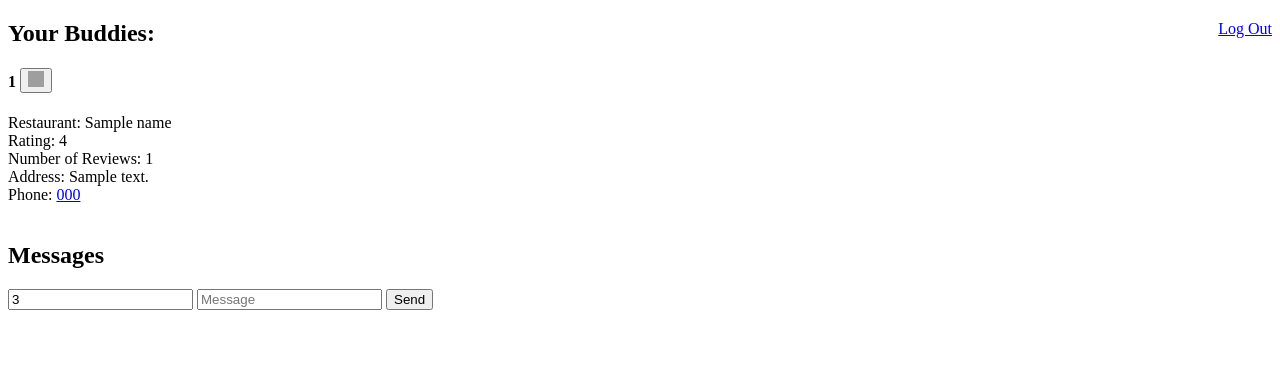
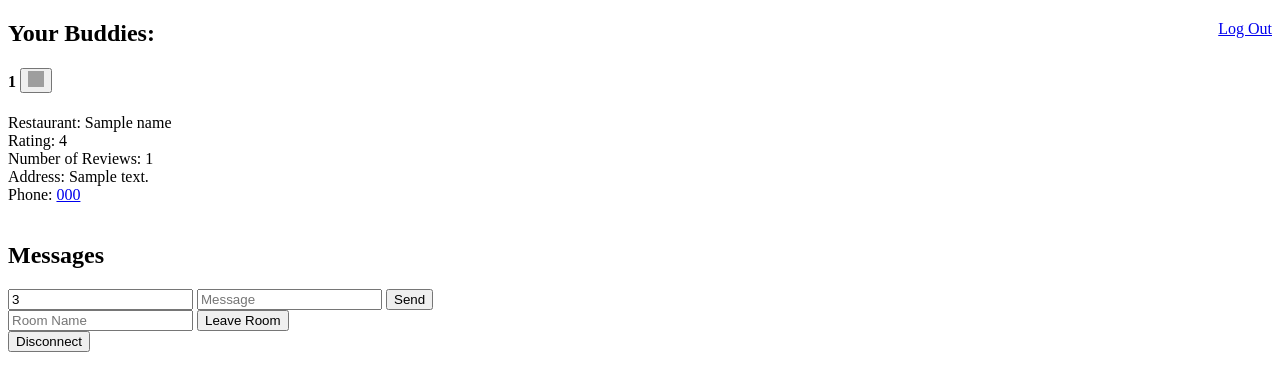
Before and after one commit to nochemargarita/Munch-Buddy, a Flask app: template templates/munchbuddies.html in a window 1280 px wide. Shown: the top 391 px of the page. Run offline with Flask 2, Linux system fonts and the light colour scheme; the template is opened without the code that fills it: most values are stand-ins (such as "Sample title", 1, 10 or a date in 2020); some libraries are stand-ins or nearby versions; grey boxes are pictures that could not be loaded.

Commit message:
User can now leave room and message other people.

```diff
--- a/server.py
+++ b/server.py
@@ -4,7 +4,7 @@ from flask import Flask, render_template, request, flash, redirect, session
 from werkzeug.security import generate_password_hash, check_password_hash
 from model import connect_to_db, db, User, Like, Restaurant, Category, Message, MessageSession, RestaurantCategory
 import pearson_algorithm
-from flask_socketio import SocketIO, emit, disconnect, join_room, rooms
+from flask_socketio import SocketIO, emit, disconnect, join_room, leave_room, rooms
 from random import choice
 # import os
 # from datacollector import get_rest_alias_id
@@ -139,53 +139,28 @@ def selected_categories():
     return redirect('/munchbuddies')
 
 
-def create_session(sess):
-
-    # sess = session.get('user_id')
-
-    for match in pearson_algorithm.get_the_match(sess):
-        pair = MessageSession.query.filter( ((MessageSession.from_user_id == sess) |
-                                            (MessageSession.from_user_id == match)) &
-                                            ((MessageSession.to_user_id == match) |
-                                            (MessageSession.to_user_id == sess)) ).first()
-        if not pair:
-            new_pair = MessageSession(from_user_id=sess, to_user_id=match)
-            db.session.add(new_pair)
-
-    db.session.commit()
-
-
 @app.route('/munchbuddies')
 def show_buddies():
     """Directs user to a page with list of people who matched his/her choice of categories."""
     sess = session.get('user_id')
-    # q_name = User.query.filter(User.user_id == sess).first()
-    # name = q_name.fname
-    create_session(sess)
+
     if sess:
         results = pearson_algorithm.get_all_restaurants(sess)
         matches = {}
         for user_id, restaurant in results.iteritems():
                 user = User.query.filter(User.user_id == user_id).first()
-                matches[user.user_id] = [user.fname, user.interests, choice(restaurant)]
+                sess_id = MessageSession.query.filter( ((MessageSession.from_user_id == sess) |
+                                            (MessageSession.from_user_id == user_id)) &
+                                            ((MessageSession.to_user_id == user_id) |
+                                            (MessageSession.to_user_id == sess)) ).first()
+                matches[user.user_id] = [user.fname, user.interests, sess_id.sess_id, choice(restaurant)]
 
-        return render_template('munchbuddies.html', matches=matches,  sess=sess, async_mode=socketio.async_mode)
+
+        pearson_algorithm.create_session(sess)
+        return render_template('munchbuddies.html', matches=matches, async_mode=socketio.async_mode)
 
     else:
         return redirect('/login')
-
-# @app.route('/munchbuddies/chat')
-# def chat_page():
-#     """Directs user to the chat page."""
-
-#     if sess:
-#         user = User.query.filter(User.user_id == sess).first()
-#         messages = Message.query.filter(user_id == sess)
-#         name = user.fname
-
-#         return render_template('chat.html', name=name, sess=sess, async_mode=socketio.async_mode)
-
-
 
 
 
@@ -213,6 +188,19 @@ def join(message):
 def send_room_message(message):
     emit('my_response', {'data': message['data']}, room=message['room'])
 
+
+@socketio.on('leave', namespace='/munchbuddies')
+def leave(message):
+    leave_room(message['room'])
+    emit('my_response',
+         {'data': 'In rooms: ' + ', '.join(rooms())})
+
+@socketio.on('disconnect_request', namespace='/munchbuddies')
+def disconnect_request():
+    emit('my_response',
+         {'data': 'Disconnected!'})
+    disconnect()
+
 if __name__ == "__main__":
     # set debug to True at the point of invoking the DebugToolbarExtension
     app.debug = True
--- a/templates/munchbuddies.html
+++ b/templates/munchbuddies.html
@@ -1,13 +1,12 @@
 {% extends 'base.html'%}
 {% block content %}
-    <meta id="curr_user" content="{{ sess }}">
 
     <a href="/logout" style="float:right">Log Out</a>
     {% if matches|length %}
     <h2>Your Buddies:</h2>
     {% for user in matches %}
 
-        <h4>{{ matches[user][0] }} <button class='user-id' target='{{ user }}'><img src="http://www.myiconfinder.com/uploads/iconsets/256-256-f269bbc2a3bd8805b0dccb6c36dd2fac.png" width="16" height="16"></button></h4>
+        <h4>{{ matches[user][0] }} <button class='user-id' target='{{ matches[user][2] }}'><img src="http://www.myiconfinder.com/uploads/iconsets/256-256-f269bbc2a3bd8805b0dccb6c36dd2fac.png" width="16" height="16"></button></h4>
 
         {% if matches[user][1] %}
             <i>Interests: {{ matches[user][0] }}</i>
@@ -15,15 +14,15 @@
         {% endif %}
 
         </form>
-        Restaurant: {{ matches[user][2]['rest_title'] }}
+        Restaurant: {{ matches[user][3]['rest_title'] }}
         <br>
-        Rating: {{ matches[user][2]['rating'] }}
+        Rating: {{ matches[user][3]['rating'] }}
         <br>
-        Number of Reviews: {{ matches[user][2]['num_reviews'] }}
+        Number of Reviews: {{ matches[user][3]['num_reviews'] }}
         <br>
-        Address: {{ matches[user][2]['address'] }}
+        Address: {{ matches[user][3]['address'] }}
         <br>
-        Phone: <a href="tel:{{ matches[user][2]['phone'] }}">{{ matches[user][2]['phone'] }}</a>
+        Phone: <a href="tel:{{ matches[user][3]['phone'] }}">{{ matches[user][3]['phone'] }}</a>
 
         <br><br>
 
@@ -36,6 +35,15 @@
             <input type="text" name="room_name" id="room_name" value='3'>
             <input type="text" name="room_data" id="room_data" placeholder="Message">
             <input type="submit" value="Send">
+        </form>
+
+        <form id="leave" method="POST" action='#'>
+            <input type="text" name="leave_room" id="leave_room" placeholder="Room Name">
+            <input type="submit" value="Leave Room">
+        </form>
+
+        <form id="disconnect" method="POST" action="#">
+            <input type="submit" value="Disconnect">
         </form>
 
     {% else %}
@@ -59,7 +67,7 @@
           // Callback function is invoked whenever the server emits data to the client.
           // data will be displayed in the Receive section of the page
             socket.on('my_response', function(msg) {
-                $('#log').append('<p>{{ sess }}: ' + msg.data + '</p>');
+                $('#log').append('<p>M: ' + msg.data + '</p>');
 
           });
           //Handlers for the different forms in the page
@@ -75,6 +83,10 @@
                 socket.emit('my_event', {data: $('#room_data').val()})
                 return false;
             });
+            $('form#leave').submit(function(event) {
+                socket.emit('leave', {room: $('#leave_room').val()});
+                return false;
+            });
            $('form#disconnect').submit(function(event) {
               socket.emit('disconnect_request');
               return false;
```
Also changed, not shown: pearson_algorithm.py (+22 -4 lines), 1 other file.
